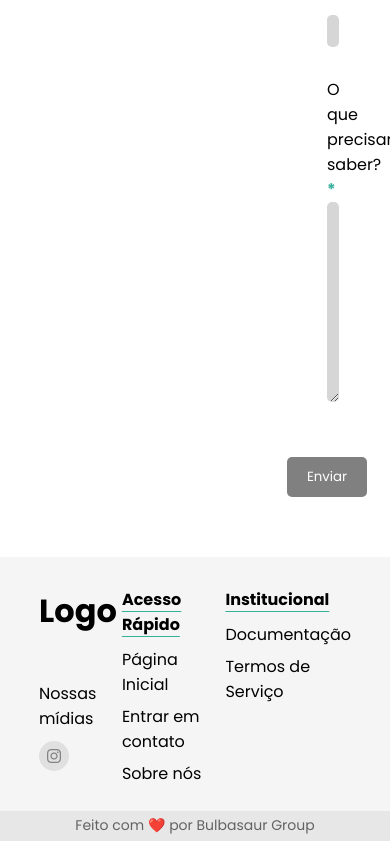
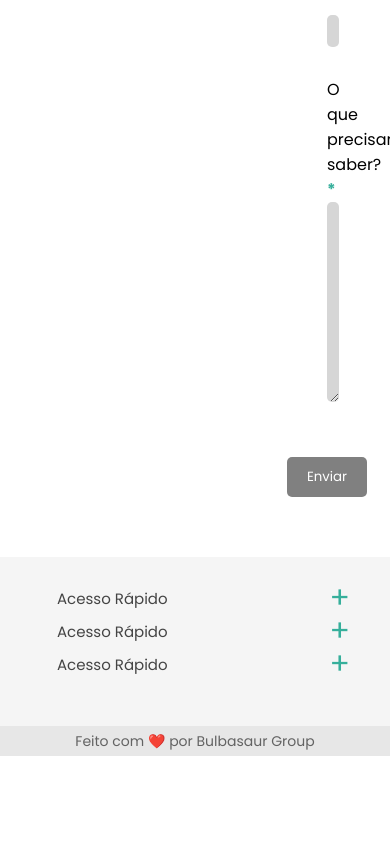
Before and after one commit to gfrnca/angular-ossain-tcc, an Angular app: page /contact in a window 390 px wide. Shown: the part 747-1588 px from the top of the page. After the commit the page ends 1503 px from the top, so only its background shows below. Built offline with nearby package versions, Linux system fonts and the light colour scheme.

Commit message:
Atualizações na responsividade do footer

```diff
--- a/src/app/contact/contact.component.css
+++ b/src/app/contact/contact.component.css
@@ -90,6 +90,10 @@ form {
     border: none;
     background: rgb(214, 214, 214);
     padding: 6px;
+    max-width: 100%;
+    min-width: 100%;
+    max-height: 200px;
+    min-height: 200px;
 }
 
 .text-area:focus {
--- a/src/app/contact/contact.component.ts
+++ b/src/app/contact/contact.component.ts
@@ -72,6 +72,7 @@ import { Component, OnInit } from '@angular/core';
                   O que precisamos saber? <span>*</span>
                 </label>
                 <textarea
+                  rows="2" cols="2"
                   name="mensagem"
                   class="text-area"
                   [(ngModel)]="mensagem"
--- a/src/app/footer/footer.component.css
+++ b/src/app/footer/footer.component.css
@@ -3,9 +3,13 @@
 
 .footer {
     width: 100%;
-    height: 30vh;
+    height: auto;
     background: rgb(245, 245, 245);
     margin-top: 60px;
+}
+
+.footer-mobile-width {
+    display: none;
 }
 
 .footer-wrapper {
@@ -97,3 +101,67 @@
 .footer-menu ul li:hover {
     color: #36af9b;
 }
+
+@media only screen and (max-width: 900px) {
+    .footer-desktop-width {
+        display: none;
+    }
+
+    .footer-mobile-width {
+        display: block;
+    }
+
+    .footer-accordion {
+        width: 100%;
+    }
+
+    /* Accordion */
+    .accordion-title {
+        width: 100%;
+        background-color: rgb(245, 245, 245);
+        color: #444;
+        cursor: pointer;
+        padding: 0px 18px 10px 18px;
+        width: 100%;
+        border: none;
+        text-align: left;
+        outline: none;
+        font-size: 15px;
+        transition: 0.4s;
+        display: flex;
+        justify-content: space-between;
+        align-items: center;
+    }
+
+    .accordion-title::before {
+        content: '+';
+        color: #36af9b;
+        position: absolute;
+        right: 40px;
+        font-size: 30px;
+    }
+
+    .accordion-title.active::before {
+        content: '-';
+        font-size: 30px;
+    }
+
+    .accordion-content {
+        transition: 0.5s;
+        display: none;
+        padding: 0px 18px 30px 18px;
+    }
+
+    .accordion-title.active + .accordion-content {
+        display: block;
+    }
+
+    .accordion-content ul li {
+        list-style: none;
+        margin-bottom: 17px;
+    }
+
+    .accordion-content ul li:last-child {
+        margin-bottom: 0px;
+    }
+}
--- a/src/app/footer/footer.component.ts
+++ b/src/app/footer/footer.component.ts
@@ -1,14 +1,18 @@
-import { Component, OnInit } from '@angular/core';
+import { Component, OnInit } from "@angular/core";
 
 @Component({
-  selector: 'app-footer',
+  selector: "app-footer",
   template: `
     <div class="footer">
+      <div class="footer-desktop-width">
         <div class="footer-wrapper container">
-
           <!-- Seção da Marca -->
           <div class="footer-brand">
-          <h1>Logo</h1>
+            <img
+              src="assets/img/ossain-footer-logo.png"
+              width="150"
+              alt="logo"
+            />
             <!-- Mídias sociais -->
             <div class="footer-socials">
               <p>Nossas mídias</p>
@@ -23,15 +27,9 @@ import { Component, OnInit } from '@angular/core';
           <div class="footer-menu">
             <ul>
               <p>Acesso Rápido</p>
-            <li routerLink="/">
-              Página Inicial
-            </li>
-            <li routerLink="/contact/">
-              Entrar em contato
-            </li>
-            <li>
-              Sobre nós
-            </li>
+              <li routerLink="/">Página Inicial</li>
+              <li routerLink="/contact/">Entrar em contato</li>
+              <li>Sobre nós</li>
             </ul>
           </div>
 
@@ -39,13 +37,49 @@ import { Component, OnInit } from '@angular/core';
           <div class="footer-menu">
             <ul>
               <p>Institucional</p>
-            <li>
-              Documentação
-            </li>
-            <li>
-              Termos de Serviço
-            </li>
+              <li>Documentação</li>
+              <li>Termos de Serviço</li>
             </ul>
+          </div>
+        </div>
+      </div>
+
+      <div class="footer-mobile-width">
+        <div class="footer-wrapper container">
+          <div class="footer-accordion">
+            <button class="accordion-title">Acesso Rápido</button>
+            <div class="accordion-content">
+              <ul>
+                <li>Página Inicial</li>
+                <li>Entrar em Contato</li>
+                <li>Sobre nós</li>
+              </ul>
+            </div>
+
+            <button class="accordion-title">
+              Acesso Rápido
+            </button>
+            <div class="accordion-content">
+              <p>
+                Lorem ipsum dolor sit amet, consectetur adipisicing elit, sed do
+                eiusmod tempor incididunt ut labore et dolore magna aliqua. Ut
+                enim ad minim veniam, quis nostrud exercitation ullamco laboris
+                nisi ut aliquip ex ea commodo consequat.
+              </p>
+            </div>
+
+            <button class="accordion-title">
+              Acesso Rápido
+            </button>
+            <div class="accordion-content">
+              <p>
+                Lorem ipsum dolor sit amet, consectetur adipisicing elit, sed do
+                eiusmod tempor incididunt ut labore et dolore magna aliqua. Ut
+                enim ad minim veniam, quis nostrud exercitation ullamco laboris
+                nisi ut aliquip ex ea commodo consequat.
+              </p>
+            </div>
+          </div>
         </div>
       </div>
 
@@ -55,13 +89,30 @@ import { Component, OnInit } from '@angular/core';
       </div>
     </div>
   `,
-  styleUrls: ['./footer.component.css']
+  styleUrls: ["./footer.component.css"],
 })
 export class FooterComponent implements OnInit {
-
-  constructor() { }
+  constructor() {}
 
   ngOnInit(): void {
+    var accordionTitles = document.querySelectorAll(".accordion-title");
+    var statusArray = document.querySelectorAll(".accordion-title i");
+
+    accordionTitles.forEach((accordionTitle) => {
+      accordionTitle.addEventListener("click", () => {
+        if (accordionTitle.classList.contains("active")) {
+          accordionTitle.classList.remove("active");
+        } else {
+          const accordionTitleActivated = document.querySelectorAll(".active");
+          const statusActivated = document.querySelectorAll(".fa-minus");
+
+          accordionTitleActivated.forEach((accordionTitleActivated) => {
+            accordionTitleActivated.classList.remove("active");
+          });
+
+          accordionTitle.classList.add("active");
         }
-
+      });
+    });
   }
+}
--- a/src/app/header/header.component.css
+++ b/src/app/header/header.component.css
@@ -50,7 +50,7 @@
     display: none;
 }
 
-@media only screen and (max-width: 1100px) {
+@media only screen and (max-width: 900px) {
     .header-menu {
         display: none;
     }
--- a/src/app/home/home.component.css
+++ b/src/app/home/home.component.css
@@ -20,7 +20,6 @@
 .content-wrapper {
   width: 100%;
   height: 100%;
-
 }
 
 .main-object {
@@ -97,10 +96,11 @@
   width: 100%;
   height: auto;
   display: flex;
+  flex-flow: row wrap;
 }
 
 .content-object + .content-object {
-    margin-top: 80px;
+  margin-top: 40px;
 }
 
 .object-image {
@@ -110,6 +110,7 @@
   justify-content: center;
   align-items: center;
   padding: 40px;
+  flex: 1;
 }
 
 .object-text {
@@ -120,13 +121,24 @@
   align-items: flex-start;
   padding: 40px;
   flex-direction: column;
+  flex: 1;
+  min-width: 375px;
 }
 
 .object-text h1 {
   margin-bottom: 20px;
 }
 
-@media only screen and (max-width: 1100px) {
+.mobile-content-breaker {
+  display: none;
+  width: 60%;
+  height: 1px;
+  background: rgb(154, 154, 154);
+  border-radius: 4px;
+  margin: 0 auto;
+}
+
+@media only screen and (max-width: 900px) {
   .main-image img {
     width: 250px;
   }
@@ -138,4 +150,25 @@
   .main-labels {
     justify-content: center;
   }
+
+  .up {
+    order: 1;
   }
+
+  .down {
+    order: 2;
+  }
+
+  .mobile-content-breaker {
+    display: block;
+  }
+
+  .object-image {
+    padding: 40px 0;
+  }
+
+  .object-text {
+    padding: 40px 0;
+    min-width: auto;
+  }
+}
--- a/src/app/home/home.component.ts
+++ b/src/app/home/home.component.ts
@@ -48,12 +48,13 @@ import { Component, OnInit } from '@angular/core';
                             <p>Lorem Ipsum is simply dummy text of the printing and typesetting industry. Lorem Ipsum has been the industry's standard dummy text ever since the 1500s, when an unknown printer took a galley of type and scrambled it to make a type specimen book. It has survived not only five centuries, but also the leap into electronic typesetting, remaining essentially unchanged. It was popularised in the 1960s with the release of Letraset sheets containing Lorem Ipsum passages, and more recently with desktop publishin</p>
                         </div>
                     </div>
+
                     <div class="content-object">
-                        <div class="object-text">
+                        <div class="object-text down">
                             <h1>Título</h1>
                             It is a long established fact that a reader will be distracted by the readable content of a page when looking at its layout. The point of using Lorem Ipsum is that it has a more-or-less normal distribution of letters, as opposed to using 'Content here, content here', making it look like readable English. Many desktop publishing packages and web page editors now use Lorem Ipsum as their default model text, and a search for 'lorem ipsum' will uncover many web sites still in their infancy. Various versions have evolved over the years, sometimes by accident, sometimes on purpose (injected humour and the like).
                         </div>
-                        <div class="object-image">
+                        <div class="object-image up">
                           <img
                             width="300"
                             alt="Welcome"
```
Also changed, not shown: src/assets/img/ossain-footer-logo.png (added). Lines whose indentation alone changed are shown as unchanged.
